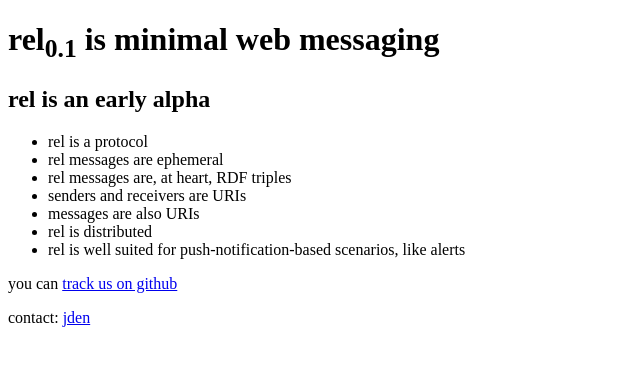
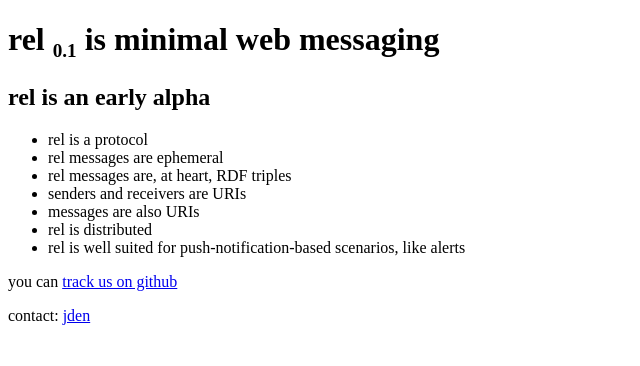
Before and after one commit to rel-is/www.rel.is, a plain HTML site: page index.html in a window 1280 px wide. Shown: the whole page, without its empty margins (0-640 px from the left). Drawn offline with Linux system fonts and the light colour scheme.

Commit message:
Update index.html

```diff
--- a/index.html
+++ b/index.html
@@ -5,7 +5,7 @@
     <meta charset="utf-8" />
   </head>
   <body>
-  <h1>rel<sub style="font-size: 80%">0.1</sub> is minimal web messaging</h1>
+  <h1>rel <sub style="font-size: 60%">0.1</sub> is minimal web messaging</h1>
   <h2>rel is an early alpha</h2>
 
   <ul>
```
